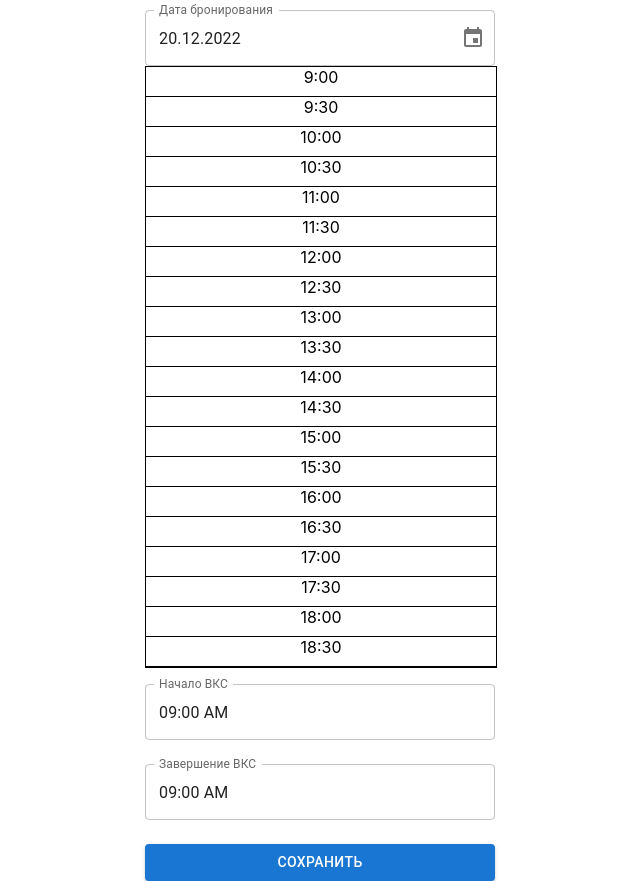
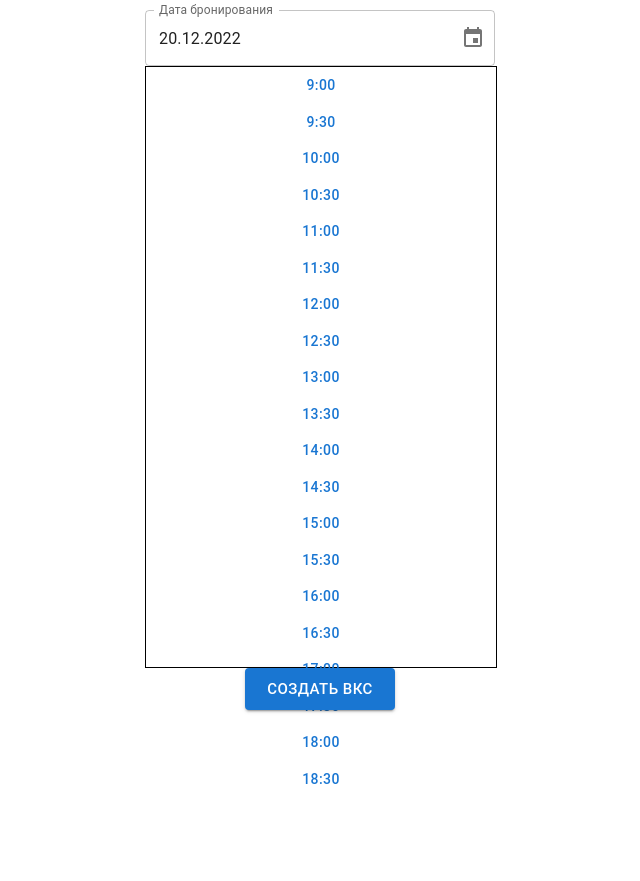
Before and after one commit to isakhalin/AppointApp, a React (Create React App) app: page / in a window 1280 px wide. Shown: the whole page, without its empty margins (320-960 px from the left). After the commit the page ends 800 px from the top, so only its background shows below. Built offline with nearby package versions, Linux system fonts and the light colour scheme.

Commit message:
refactoring

```diff
--- a/src/components/calendarDay/calendarDay.jsx
+++ b/src/components/calendarDay/calendarDay.jsx
@@ -6,10 +6,14 @@ import React, {useEffect, useState} from "react";
 // React ToolKit
 import {useSelector} from "react-redux";
 
+// Import MUI Comps
+import Button from "@mui/material/Button";
+import Box from "@mui/material/Box";
+
 // Import custom comps
 import {VksConstructor} from "../vksConstructor";
 import {VksElement} from "./vksElement";
-import Button from "@mui/material/Button";
+import {MyModal} from "../myModal";
 
 export const CalendarDay = ({daySelected}) => { // В daySelected приходит дата в милисекундах
   const [dayStartAt, setDayStartAt] = useState("09:00:00");
@@ -132,23 +136,66 @@ export const CalendarDay = ({daySelected}) => { // В daySelected приходи
     <div>
       <div className="calendar-wrp">
         {day.map((el) => (
-          <div
-            key={el.title}
-            style={{
+          // <div
+          //   key={el.title}
+          //   style={{
+          //     width: "100%",
+          //     height: "5%",
+          //     borderBottom: "1px solid black",
+          //     boxSizing: "border-box",
+          //     fontSize: "9px",
+          //     textAlign: "left",
+          //     paddingLeft: "2px"
+          //   }}
+          // >
+          //   {el.title}
+          // </div>
+          <MyModal
+            buttonProps={{
               width: "100%",
               height: "5%",
               borderBottom: "1px solid black",
               boxSizing: "border-box",
+              fontSize: "9px",
+              textAlign: "left",
+              paddingLeft: "2px"
             }}
+            buttonTitle={{title: `${el.title}`}}
           >
-            {el.title}
-          </div>
+            <VksConstructor calcDayStart={calcDayStart()} calcDayEnd={calcDayEnd()}/>
+          </MyModal>
         ))}
         {vks?.map((el) => (
           <VksElement key={el.start} element={el} calcDayStart={calcDayStart(daySelected)}/>
         ))}
       </div>
-      <VksConstructor calcDayStart={calcDayStart()} calcDayEnd={calcDayEnd()}/>
+
+      <Box
+        component="div"
+        sx={{
+          display: "flex",
+          justifyContent: "center",
+          flexWrap: "wrap",
+          width: "100%",
+          m: "0 auto",
+          textAlign: "center",
+          // width: { xs: 150, sm: 200 },
+        }}
+      >
+        <MyModal
+          buttonProps={{
+            fullWidth: true,
+            variant: "contained",
+            size: "large",
+            sx: {marginBottom: "20px"},
+          }}
+          buttonTitle={{title: "Создать ВКС"}}
+        >
+          <VksConstructor calcDayStart={calcDayStart()} calcDayEnd={calcDayEnd()}/>
+        </MyModal>
+      </Box>
+
+
     </div>
   );
 };
--- a/src/components/calendarDay/vksElement/vksElement.jsx
+++ b/src/components/calendarDay/vksElement/vksElement.jsx
@@ -24,6 +24,10 @@ export const VksElement = ({element, calcDayStart}) => {
     dispatch(deleteVks(element));
   }
 
+  const handleEditVks = () => {
+    // dispatch()
+  }
+
   return (
     <StyledDiv element={element} calcDayStart={calcDayStart}>
       {element.title}
@@ -32,6 +36,11 @@ export const VksElement = ({element, calcDayStart}) => {
       >
         X
       </Button>
+      <Button
+        onClick={handleEditVks}
+      >
+        Edit
+      </Button>
     </StyledDiv>
   );
 };
--- a/src/components/index.js
+++ b/src/components/index.js
@@ -1,3 +1,4 @@
 export * from './calendarDay';
 export * from "./vksConstructor";
-export * from "./dateSellector"
+export * from "./dateSellector";
+export * from "./myModal";
--- /dev/null
+++ b/src/components/myModal/index.js
@@ -0,0 +1 @@
+export * from "./myModal";
--- /dev/null
+++ b/src/components/myModal/myModal.jsx
@@ -0,0 +1,72 @@
+import React, {cloneElement, useState} from 'react';
+import Box from '@mui/material/Box';
+import Button from '@mui/material/Button';
+import Typography from '@mui/material/Typography';
+import Modal from '@mui/material/Modal';
+import TextField from "@mui/material/TextField";
+
+// Api
+// import {userProfileApi} from "../../api/api";
+// import {CouponConstructor} from "../couponConstructor/couponConstructor";
+
+const style = {
+  // display: 'flex',
+  // flexDirection: 'column',
+  position: 'absolute',
+  top: '50%',
+  left: '50%',
+  transform: 'translate(-50%, -50%)',
+  width: {xs: 300, md: 400},
+  bgcolor: 'background.paper',
+  border: '1px solid #000',
+  borderRadius: '5px',
+  boxShadow: 24,
+  p: 4,
+  textAlign: 'center',
+  fontSize: {xs: "14px", md: "20px"},
+  transition: 'transform 3s'
+};
+
+export const MyModal = ({buttonProps, buttonTitle, children}) => {
+  const [open, setOpen] = useState(false);
+  // const [error, setError] = useState(null);
+
+  const handleOpen = () => setOpen(true);
+  const handleClose = () => setOpen(false);
+
+  // Добавление сеттера в пропсы children для закрытия модального окна
+  children = cloneElement(children, {...children.props, handleClose})
+
+  return (
+    <div>
+      <Button
+        {...buttonProps}
+        onClick={handleOpen}
+      >
+        {buttonTitle.title}
+      </Button>
+      <Modal
+        open={open}
+        onClose={handleClose}
+        slotProps={{
+          backdrop: {
+            timeout: 500,
+            sx: {backdropFilter: 'blur(10px)'}
+          },
+        }}
+        aria-labelledby="modal-modal-title"
+        aria-describedby="modal-modal-description"
+      >
+        <Box
+          // component="form"
+          // noValidate={false}
+          // autoComplete="off"
+          // onSubmit={handleSubmitEditPassword}
+          sx={style}
+        >
+          {children}
+        </Box>
+      </Modal>
+    </div>
+  );
+};
--- a/src/store/reducers/calendarSlice.js
+++ b/src/store/reducers/calendarSlice.js
@@ -55,76 +55,31 @@ const calendarSlice = createSlice({
   reducers: {
     setVks(state, action) {
       const date = new Date(action.payload.start);
-      // state.calendar = {
-      //   ...state.calendar,
-      //   [date.getFullYear()]: {
-      //     ...state.calendar[date.getFullYear()],
-      //     [date.getMonth() + 1]: {
-      //       ...state.calendar[date.getFullYear()][date.getMonth() + 1],
-      //       [date.getDate()]: [
-      //         ...state.calendar[date.getFullYear()][date.getMonth() + 1][date.getDate()],
-      //         action.payload
-      //       ]
-      //     }
-      //   }
-      // }
-      if(!state.calendar[date.getFullYear()]){
+      if (!state.calendar[date.getFullYear()]) {
         state.calendar = {...state.calendar, [date.getFullYear()]: {}}
       }
-      if(!state.calendar[date.getFullYear()][date.getMonth() + 1]) {
+      if (!state.calendar[date.getFullYear()][date.getMonth() + 1]) {
         state.calendar[date.getFullYear()] = {...state.calendar[date.getFullYear()], [date.getMonth() + 1]: {}}
       }
-      if(!state.calendar[date.getFullYear()][date.getMonth() + 1][date.getDate()]){
-        state.calendar[date.getFullYear()][date.getMonth() + 1] = {...state.calendar[date.getFullYear()][date.getMonth() + 1], [date.getDate()]: []}
+      if (!state.calendar[date.getFullYear()][date.getMonth() + 1][date.getDate()]) {
+        state.calendar[date.getFullYear()][date.getMonth() + 1] = {
+          ...state.calendar[date.getFullYear()][date.getMonth() + 1],
+          [date.getDate()]: []
+        }
       }
 
       state.calendar[date.getFullYear()][date.getMonth() + 1][date.getDate()].push(action.payload)
     },
+
     deleteVks(state, action) {
       const date = new Date(action.payload.start);
-      const originalVks = current(state.calendar[date.getFullYear()][date.getMonth() + 1][date.getDate()])
-      // const newVks = [];
-      // originalVks.map((el)=>{
-      //   if (el.id !== action.payload.id) {
-      //     newVks.push(el)
-      //   }
-      // })
-      originalVks.map((el) => {
-        if(el.id === action.payload.id){
-          originalVks.indexOf(el);
-          originalVks.splice(1, 1)
-        }
-      })
+      state.calendar[date.getFullYear()][date.getMonth() + 1][date.getDate()] = state.calendar[date.getFullYear()][date.getMonth() + 1][date.getDate()].filter(el => el.id !== action.payload.id)
+    },
 
-      console.log("ORIG",originalVks )
-
-      //state.calendar[date.getFullYear()][date.getMonth() + 1][date.getDate()] = [...newVks]
-
-      // state.calendar = {
-      //   ...state.calendar,
-      //   [date.getFullYear()]: {
-      //     ...state.calendar[date.getFullYear()],
-      //     [date.getMonth() + 1]: {
-      //       ...state.calendar[date.getFullYear()][date.getMonth() + 1],
-      //       [date.getDate()]: [
-      //         ...state.calendar[date.getFullYear()][date.getMonth() + 1][date.getDate()]
-      //       ]
-      //     }
-      //   }
-      // }
-
-      // const tempVks = [state.calendar]
-      // console.log("tempVks", tempVks);
-      // const newVks = tempVks.map((el) => {
-      //   if (el.id !== action.payload.id) {
-      //       return el
-      //     }
-      // })
-      // console.log("state", state)
-
-    },
     editVks(state, action) {
-
+      const date = new Date(action.payload.start);
+      state.calendar[date.getFullYear()][date.getMonth() + 1][date.getDate()] = state.calendar[date.getFullYear()][date.getMonth() + 1][date.getDate()].filter(el => el.id !== action.payload.id)
+      state.calendar[date.getFullYear()][date.getMonth() + 1][date.getDate()] = []
     }
   },
   extraReducers: {
```
